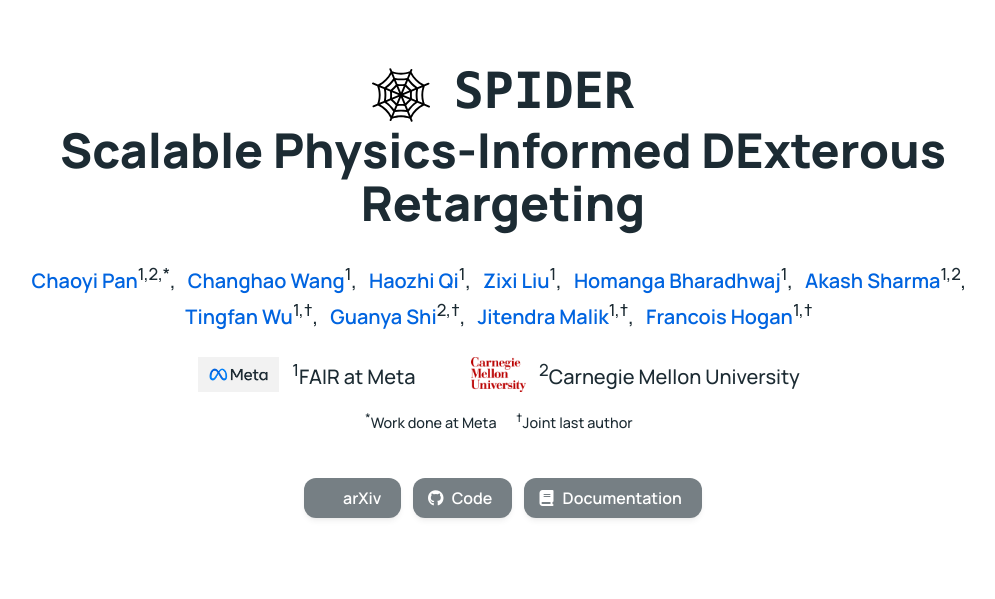
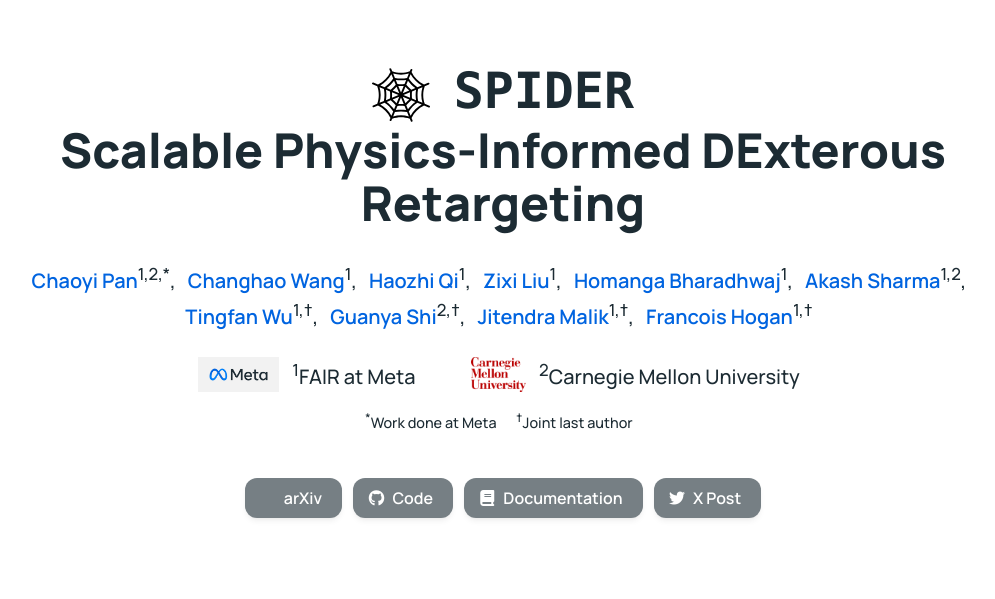
Before and after one commit to jc-bao/spider-project, a website: page index.html in a window 1280 px wide. Shown: the top 599 px of the page, without its empty margins (137-1132 px from the left). Drawn offline with nearby package versions, Linux system fonts and the light colour scheme; some icons are missing.

Commit message:
⚡ update link

```diff
--- a/index.html
+++ b/index.html
@@ -304,6 +304,18 @@
                         <i class="fas fa-book"></i>
                       </span>
                       <span>Documentation</span>
+                    </a>
+                  </span>
+
+                  <!-- twitter link -->
+                  <span class="link-block">
+                    <a href="https://x.com/ChaoyiPan/status/1989355247580729561?s=20" target="_blank"
+                      class="external-link button is-normal is-rounded is-dark"
+                      style="opacity: 0.6; cursor: not-allowed;">
+                      <span class="icon">
+                        <i class="fab fa-twitter"></i>
+                      </span>
+                      <span>X Post</span>
                     </a>
                   </span>
 
```
